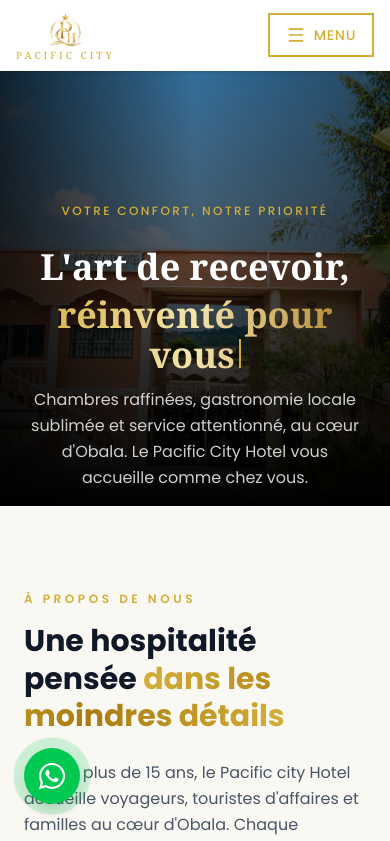
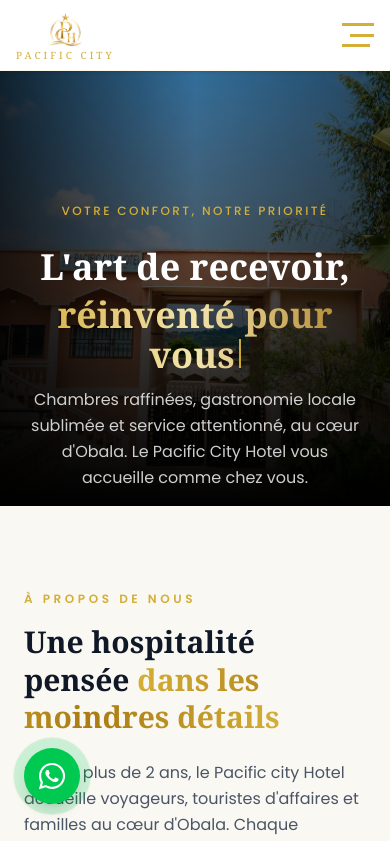
Before and after one commit to biloa2005/pacific-city-hotel, a Next.js app: page / in a window 390 px wide. Shown: the top 841 px of the page. Built offline with nearby package versions, Linux system fonts and the light colour scheme; a web font is replaced by a local one.

Commit message:
modification du boutton du menu burger,

```diff
--- a/components/About.tsx
+++ b/components/About.tsx
@@ -76,7 +76,7 @@ export default function About() {
           </span>
 
           <h2
-            className={`font-poppins font-bold text-3xl sm:text-4xl lg:text-5xl text-gray-900 leading-tight mb-6 transition-all duration-700 delay-100 ease-out ${
+            className={`font-serif font-bold text-3xl sm:text-4xl lg:text-5xl text-gray-900 leading-tight mb-6 transition-all duration-700 delay-100 ease-out ${
               isVisible ? 'opacity-100 translate-y-0' : 'opacity-0 translate-y-6'
             }`}
           >
@@ -91,7 +91,7 @@ export default function About() {
               isVisible ? 'opacity-100 translate-y-0' : 'opacity-0 translate-y-6'
             }`}
           >
-            Depuis plus de 15 ans, le Pacific city Hotel accueille voyageurs, touristes
+            Depuis plus de 2 ans, le Pacific city Hotel accueille voyageurs, touristes
             d&apos;affaires et familles au cœur d&apos;Obala. Chaque chambre,
             chaque plat, chaque échange avec notre équipe est pensé pour vous
             faire sentir attendu, et non simplement logé.
--- a/components/Contact.tsx
+++ b/components/Contact.tsx
@@ -36,7 +36,7 @@ const CONTACT_INFO = [
   {
     icon: Phone,
     label: 'Téléphone',
-    value: '+237 651 052 543 /699 98 82 82',
+    value: '+237 651 052 543 / 655 71 48 64',
     href: 'tel:+237651052543', // Format tel: pour les liens mobiles
   },
   {
@@ -121,7 +121,7 @@ export default function ContactClair() {
             }`}
           >
             Pacific{' '}
-            <span className="bg-gradient-to-r from-[#D4AF37] via-[#F3E5AB] to-[#AA7C11] bg-clip-text text-transparent">
+            <span className="bg-gradient-to-r from-[#D4AF37] to-[#AA7C11] bg-clip-text text-transparent">
               City Hotel
             </span>
           </h2>
--- a/components/Footer.tsx
+++ b/components/Footer.tsx
@@ -75,7 +75,7 @@ export default function Footer() {
                   className="flex items-start gap-2.5 text-sm text-white/50 hover:text-[#D4AF37] transition-colors"
                 >
                   <Phone className="w-4 h-4 mt-0.5 shrink-0" />
-                  +237 651052543
+                  +237 651052543 / 655714864
                 </a>
               </li>
               <li>
--- a/components/Hero.tsx
+++ b/components/Hero.tsx
@@ -239,8 +239,10 @@ export default function Hero() {
         <span className="text-[10px] uppercase tracking-[0.25em] text-white/50">
           Découvrir
         </span>
+         <div className='ml-8'>
+                  <ChevronDown className="vh-4 w-4 animate-bounce text-[#D4AF37]" />
+      </div>
 
-        <ChevronDown className=" vh-4 w-4 animate-bounce text-[#D4AF37]" />
       </div>
 
 
--- a/components/Navbar.tsx
+++ b/components/Navbar.tsx
@@ -95,21 +95,27 @@ export default function Navbar() {
        <button
   type="button"
   onClick={toggleMenu}
-          className="lg:hidden relative z-50 flex items-center gap-2 px-4 py-2.5 border-2 border-[#D4AF37] bg-transparent text-[#D4AF37] font-medium text-sm tracking-wider uppercase transition-all duration-300 hover:bg-[#D4AF37] hover:text-white hover:shadow-lg hover:shadow-[#D4AF37]/30 active:scale-95"
+  className="lg:hidden relative z-50 flex flex-col justify-between w-8 h-6 bg-transparent border-none cursor-pointer group focus:outline-none"
   aria-label={isOpen ? "Fermer le menu" : "Ouvrir le menu"}
   aria-expanded={isOpen}
 >
-          {isOpen ? (
-            <>
-              <X className="w-5 h-5" />
-              <span>Fermer</span>
-            </>
-          ) : (
-            <>
-              <Menu className="w-5 h-5" />
-              <span>Menu</span>
-            </>
-          )}
+  {/* Barre Supérieure */}
+  <span
+    className={`h-[3px] bg-[#D4AF37] transition-all duration-300 ease-in-out origin-left
+      ${isOpen ? "w-8 rotate-45 translate-x-[3px] -translate-y-[1px]" : "w-8"}`}
+  />
+
+  {/* Barre Centrale (Plus courte) */}
+  <span
+    className={`h-[3px] bg-[#D4AF37] transition-all duration-300 ease-in-out
+      ${isOpen ? "w-0 opacity-0" : "w-6 self-end group-hover:w-8"}`}
+  />
+
+  {/* Barre Inférieure (Moyenne) */}
+  <span
+    className={`h-[3px] bg-[#D4AF37] transition-all duration-300 ease-in-out origin-left
+      ${isOpen ? "w-8 -rotate-45 translate-x-[3px] translate-y-[2px]" : "w-7"}`}
+  />
 </button>
 
         {/* BOUTON RÉSERVER - Visible sur grand écran */}
```
Lines whose indentation alone changed are shown as unchanged.
